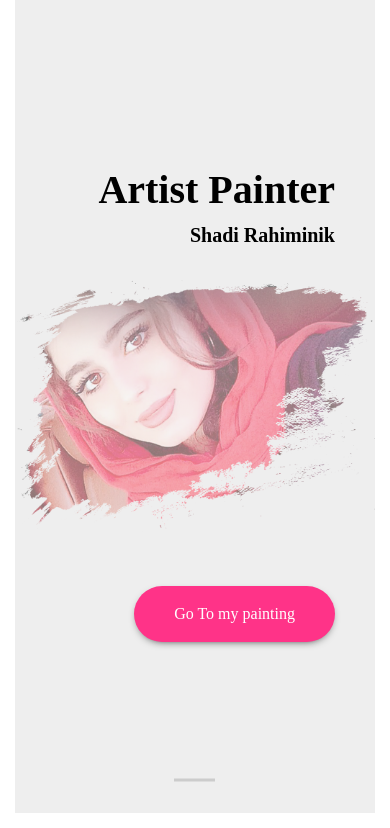
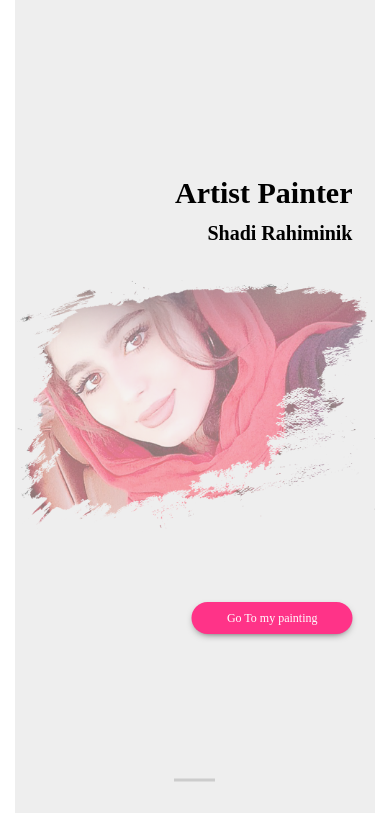
Before and after one commit to amirmazinani/painter, a PHP site: page / in a window 390 px wide. Shown: the part 16-844 px from the top of the page. Run offline with PHP 8.4, Linux system fonts and the light colour scheme; some web fonts are replaced.

Commit message:
Correction styles problems

```diff
--- a/styles/css/main.css
+++ b/styles/css/main.css
@@ -92,6 +92,7 @@ body {
   transform: translate(-50%, -50%); }
 
 body > header {
+  z-index: 2;
   padding: 35px 0 0 35px; }
   body > header a:hover {
     color: #000; }
@@ -110,7 +111,8 @@ body #top > div > div > div:nth-child(2) img {
   padding-right: 80px;
   max-height: 100%; }
 body #top > div > footer {
-  padding: 0 30px 30px 0; }
+  padding: 0 30px 30px 0;
+  z-index: 1; }
   body #top > div > footer a:first-child:after {
     position: absolute;
     content: '';
@@ -156,5 +158,18 @@ body #top > div > footer {
     left: 50%;
     transform: translate(-50%, -50%);
     height: 100%; } }
+@media screen and (max-width: 490px) {
+  body #top > div > div > div:nth-child(1) h1 {
+    font-size: 30px; }
+
+  body #top > div > div > div:nth-child(1) h2 {
+    font-size: 20px; }
+
+  body #top > div > div > div:nth-child(1) a {
+    font-size: 12px;
+    padding: 10px 35px; }
+
+  body #top > div > div > div:nth-child(1) {
+    padding: 0 45px 0 0; } }
 
 /*# sourceMappingURL=main.css.map */
--- a/styles/scss/main.scss
+++ b/styles/scss/main.scss
@@ -44,6 +44,7 @@ body{font-family: 'montserrat-m', serif}
 
 body{
   &> header{
+    z-index: 2;
     padding: 35px 0 0 35px;
     a:hover{
       color: #000;
@@ -80,6 +81,7 @@ body{
     }
     &> footer {
       padding: 0 30px 30px 0;
+      z-index: 1;
       a{
         &:first-child{
           &:after {
@@ -139,3 +141,18 @@ body{
     height: 100%;
   }
 }
+@media screen and (max-width:490px){
+  body #top > div > div > div:nth-child(1) h1 {
+    font-size: 30px;
+  }
+  body #top > div > div > div:nth-child(1) h2 {
+    font-size: 20px;
+  }
+  body #top > div > div > div:nth-child(1) a {
+    font-size: 12px;
+    padding: 10px 35px;
+  }
+  body #top > div > div > div:nth-child(1) {
+    padding: 0 45px 0 0;
+  }
+}
```
Also changed, not shown: 1 other file.
